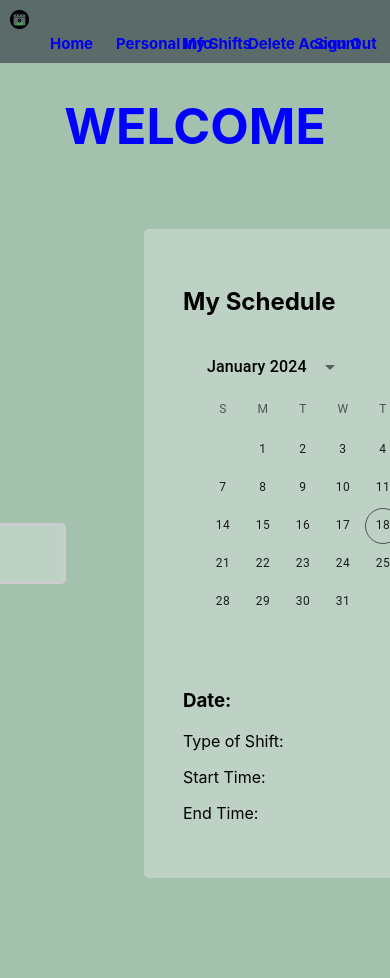
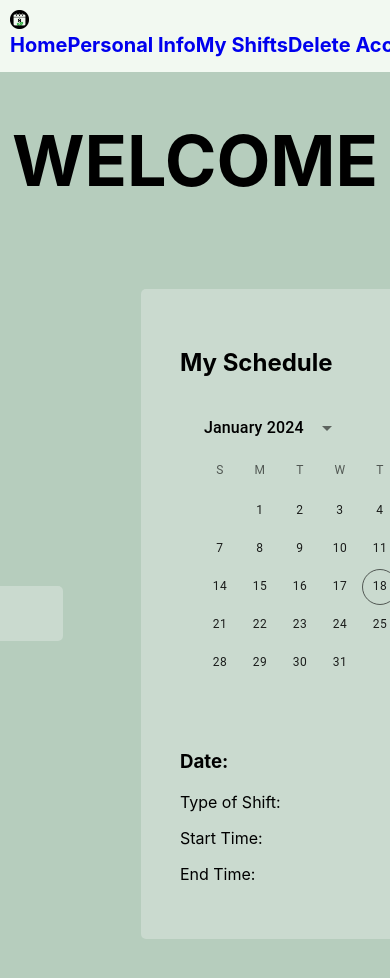
Before and after one commit to mehlia/capstone-project-group-3, a React (Create React App) app in the folder client/schedulism_app/: page /user-home in a window 390 px wide. Shown: the top 978 px of the page. Before the commit the page ends 917 px from the top, so only its background shows below. Built offline with nearby package versions, Linux system fonts and the light colour scheme.

Commit message:
in progress to refactor navbar

```diff
--- a/client/schedulism_app/src/index.css
+++ b/client/schedulism_app/src/index.css
@@ -15,9 +15,10 @@ code {
 /* CSS for app */
 /* H1 log in  */
 h1 {
-  font-size: 50px;
-  color: blue;
+  font-size: 70px;
+  color: black;
   text-align: center;
+  /* font-family:; */
 }
 
 /* images of the logos */
@@ -27,14 +28,13 @@ h1 {
 }
 
 .small-logo {
-  width: 5%
+  width: 5%;
 }
 
 /* main body */
 body{
-  background-color: #A3C1AD;
+  background-color: #b6cdbd;
 }
-
 
 /* login form */
 .login-form {
@@ -56,7 +56,6 @@ body{
   display: flex;
   flex-direction: column;
 }
-
 
 .login-input {
   display: block;
@@ -94,24 +93,27 @@ body{
 
 /* nav bar */
 .nav {
-  background-color: #5b6b69;
+  background-color: #f2f9f1;
   padding: 10px;
-  position: sticky;
-
+  /* position: sticky; */
 }
 
-.nav ul{
+.nav ul {
   white-space: nowrap;
   max-width: 1200px;
   margin: 0 auto;
   list-style: none;
   font-weight: bold;
+  padding: 0;
+  display: flex;
+  align-items: center;
 }
 
-.nav li{
+.nav li {
   width: 20%;
   display: inline-block;
-  font-size: 15px;
+  font-size: 20px;
+  margin: auto;
 }
 
 .nav a:link {
@@ -130,11 +132,24 @@ body{
   text-decoration: none;
 }
 
-/* .nav li a{
-  text-decoration: none;
-  color: #4b4b4b;
-} */
+.nav a {
+  display: flex;
+  justify-content: center;
+}
 
+@media only screen and (max-width: 1200px) {
+  .nav ul {
+    max-width: none;
+    padding: 0;
+    text-align: center;
+  }
+
+  .nav li {
+    width: 100%;
+    display: block;
+    margin-bottom: 5px;
+  }
+}
 
 /* User Home */
 .user-details, .shift-details{
@@ -148,7 +163,6 @@ body{
     padding: 5vw;
     flex-wrap: nowrap;
     background-color: rgba(248, 248, 248, 0.3);
-    border: 1vw solid #ccc;
     margin: 10vw;
 }
 
@@ -173,3 +187,21 @@ body{
 .user-list-home li{
   margin-bottom: 15px;
 }
+
+/* colour palette */
+
+.first-color {
+	background: #f2f9f1;
+}
+
+.second-color {
+	background: #ddeedf;
+}
+
+.third-color {
+	background: #b6cdbd;
+}
+
+.fourth-color {
+	background: #5c715e;
+}
```
